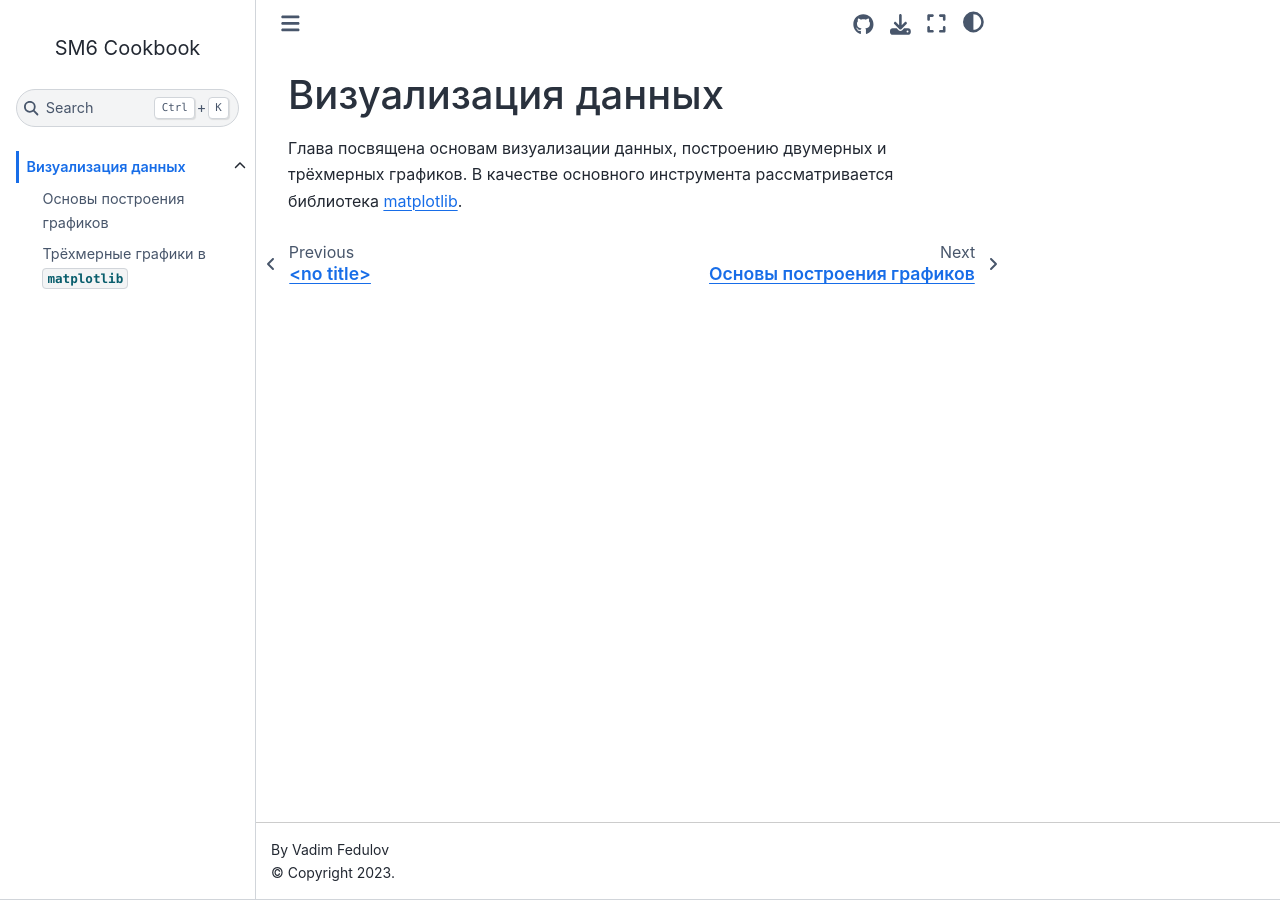
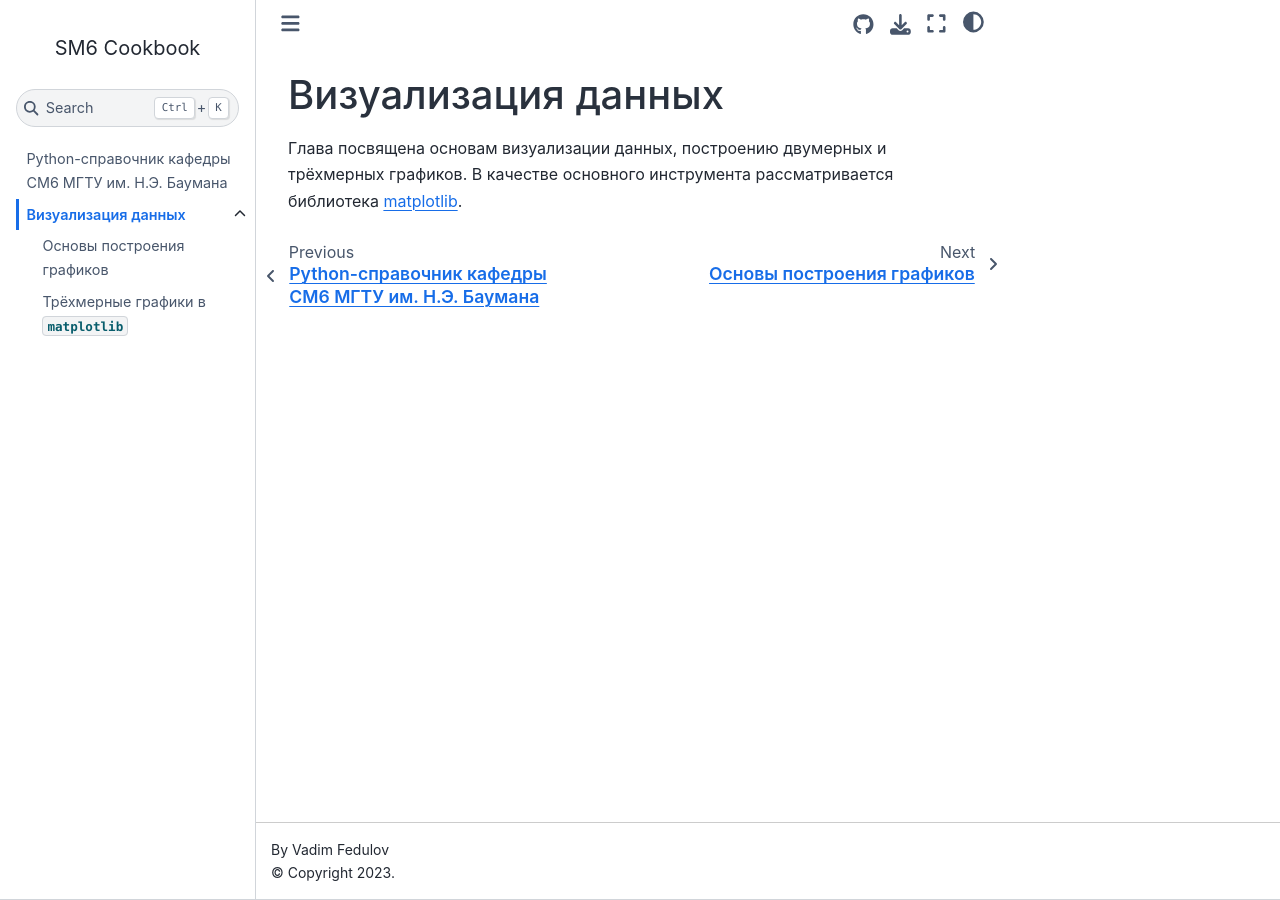
Before and after one commit to unexpectedCoder/sm6-py-cookbook, a Jupyter Book: the page built from book/plotting.md, in a window 1280 px wide. Built offline with Jupyter Book 1.0.4 settings and Sphinx 7.4.7 and the Sphinx Book theme 1.1.4, drawn with Linux system fonts in a browser that asks for light colours; pages that are not in the unit, such as notebooks, are missing from menus; comment, search, counter and statistics services are not loaded.

Commit message:
Fix intro, logo and ch1-basics.ipynb

````diff
--- a/README.md
+++ b/README.md
@@ -1 +1 @@
-# Кафедральная книга рецептов
+# Python-справочник кафедры СМ6 МГТУ им. Н.Э. Баумана
--- a/book/_config.yml
+++ b/book/_config.yml
@@ -3,7 +3,7 @@
 
 title: SM6 Cookbook
 author: Vadim Fedulov
-# logo: logo.png
+logo: logo.png
 
 # Force re-execution of notebooks on each build.
 # See https://jupyterbook.org/content/execute.html
--- a/book/intro.md
+++ b/book/intro.md
@@ -0,0 +1,13 @@
+# Python-справочник кафедры СМ6 МГТУ им. Н.Э. Баумана
+
+Справочник по использованию языка программирования
+[Python 3][python3] в учебных целях на кафедре
+[СМ6 "Ракетные и импульсные системы"][sm6]
+[МГТУ им. Н.Э. Баумана][bmstu].
+
+```{tableofcontents}
+```
+
+[python3]: https://www.python.org/
+[sm6]: http://sm6.bmstu.ru/
+[bmstu]: https://bmstu.ru/
````
Also changed, not shown: book/logo.jpg (added), book/plotting/ch1-basics.ipynb.
